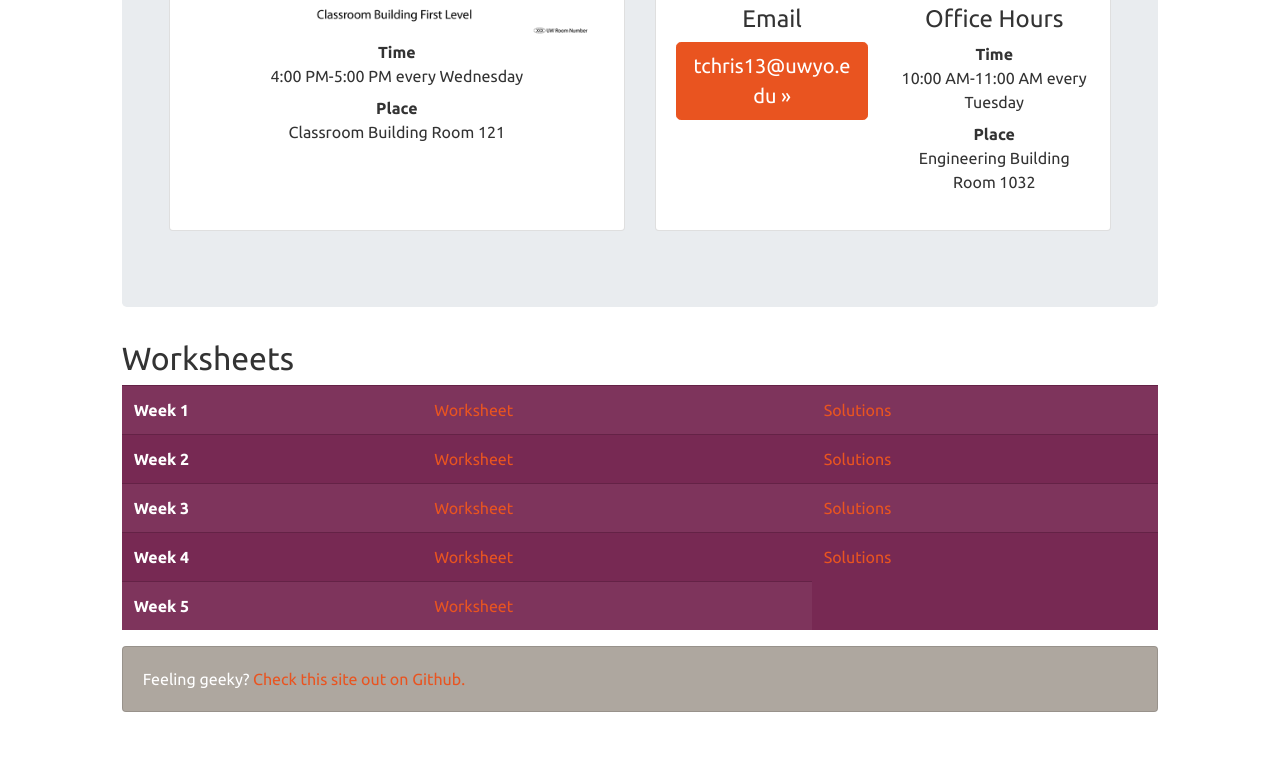
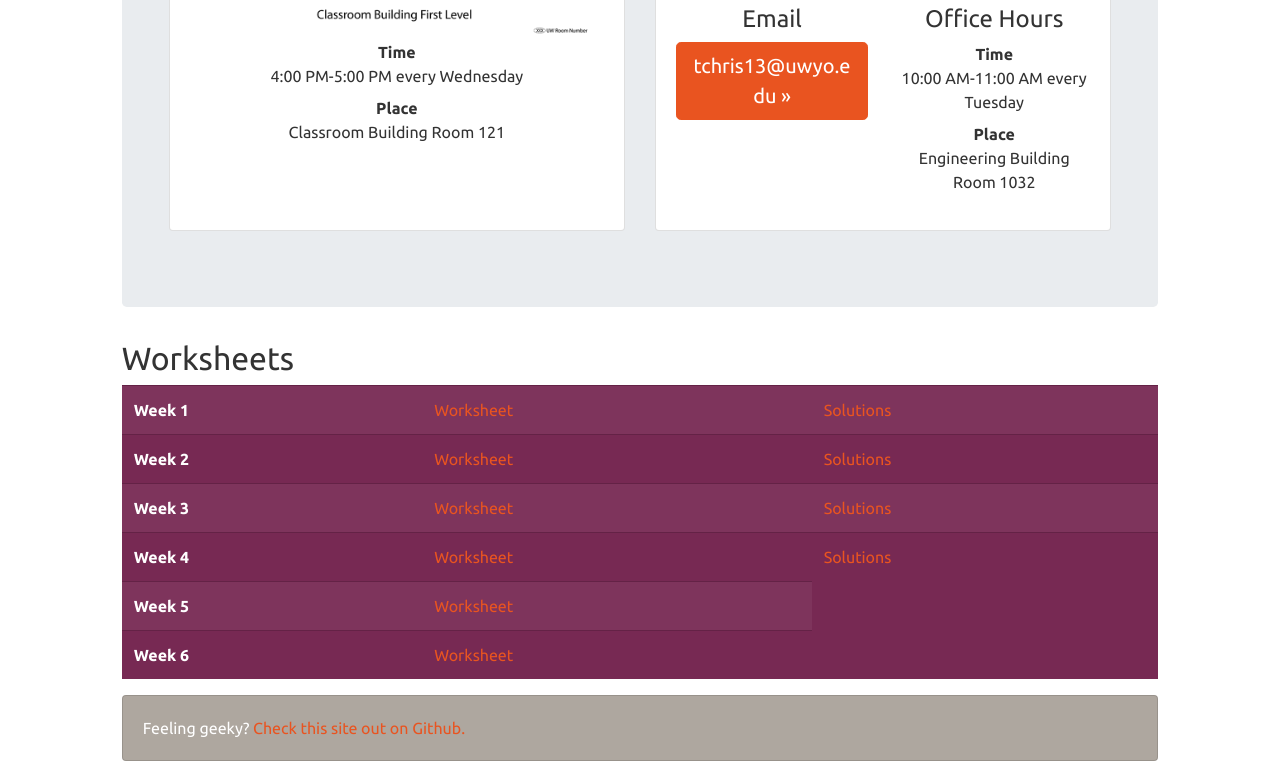
Before and after one commit to MillironX/uwmath2205-si-fall18, a plain HTML site: page Index.html in a window 1280 px wide. Shown: the part 632-1409 px from the top of the page. Before the commit the page ends 1360 px from the top, so only its background shows below. Drawn offline with nearby package versions, Linux system fonts and the light colour scheme.

Commit message:
Added worksheet 6

```diff
--- a/Index.html
+++ b/Index.html
@@ -113,6 +113,10 @@
 						<th>Week 5</th>
 						<td><a href="worksheets/Worksheet05.pdf">Worksheet</a></td>
 					</tr>
+					<tr>
+						<th>Week 6</th>
+						<td><a href="worksheets/Worksheet06.pdf">Worksheet</a></td>
+					</tr>
 				</table>
 
 				<div class="card text-white bg-secondary mb-3">
```
Also changed, not shown: 1 other file.
